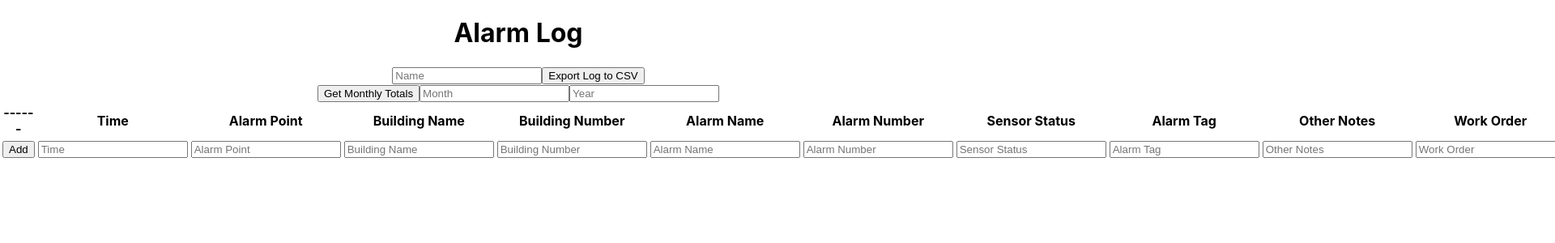
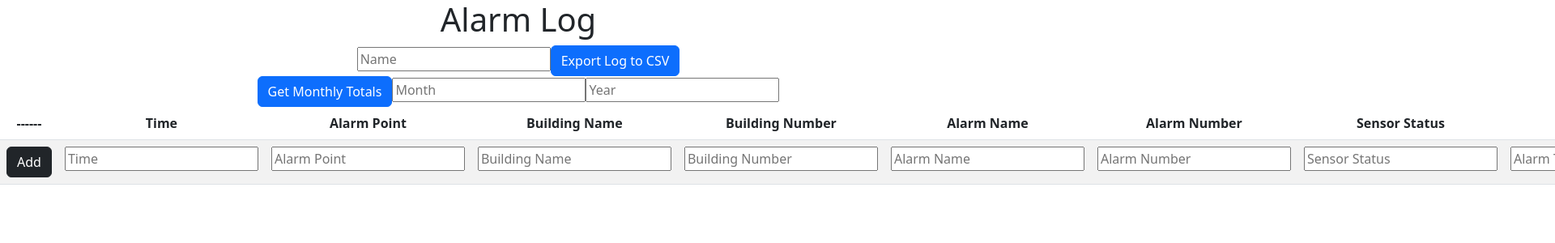
Before and after one commit to Abishanka/birdseyesecurity, a React (Create React App) app in the folder app/: page / in a window 1280 px wide. Shown: the top 300 px of the page at 81% size, 1920 px wide, since content can reach past the window. Built offline with nearby package versions, Linux system fonts and the light colour scheme.

Commit message:
Corrected Bootstrap

```diff
--- a/app/src/components/Body.js
+++ b/app/src/components/Body.js
@@ -1,7 +1,8 @@
 import React, { Fragment, useState } from 'react';
 import "./Body.css";
 import Row from "./Row";
-import Table from 'react-bootstrap/Table';
+import * as boot from 'react-bootstrap';
+import 'bootstrap/dist/css/bootstrap.min.css';
 
 const Body = () => {
 
@@ -30,7 +31,7 @@ const Body = () => {
     return (
         <div className="body">
             <form onSubmit={addRow}>
-                <Table striped>
+                <boot.Table striped>
                     <thead className='table-header'>
                         <tr>
                             <th>------</th>
@@ -60,7 +61,7 @@ const Body = () => {
                             />
                         </Fragment>
                     </tbody>
-                </Table>
+                </boot.Table>
             </form>
         </div>
     )
--- a/app/src/components/Row.js
+++ b/app/src/components/Row.js
@@ -1,6 +1,7 @@
 import React, {useState} from 'react';
 import "./Row.css";
-import Button from 'react-bootstrap/Button';
+import 'bootstrap/dist/css/bootstrap.min.css';
+import * as boot from 'react-bootstrap';
 
 const Row = ({
     row,
@@ -15,12 +16,12 @@ const Row = ({
             <td>
                 {
                     setNewRow ? (
-                        <Button type="submit">Add</Button>
+                        <boot.Button variant="dark" type="submit">Add</boot.Button>
                     ) : (
                         isEditing ? (
-                            <Button hidden={hide} onClick={() => setIsEditing(false)}>Save</Button>
+                            <boot.Button variant="dark" hidden={hide} onClick={() => setIsEditing(false)}>Save</boot.Button>
                         ) : (
-                            <Button hidden={hide} onClick={() => setIsEditing(true)}>Edit</Button>
+                            <boot.Button  variant="dark" hidden={hide} onClick={() => setIsEditing(true)}>Edit</boot.Button>
                         )
 
                     )
```
Also changed, not shown: 2 other files (tests, documents, lock files or other folders).
